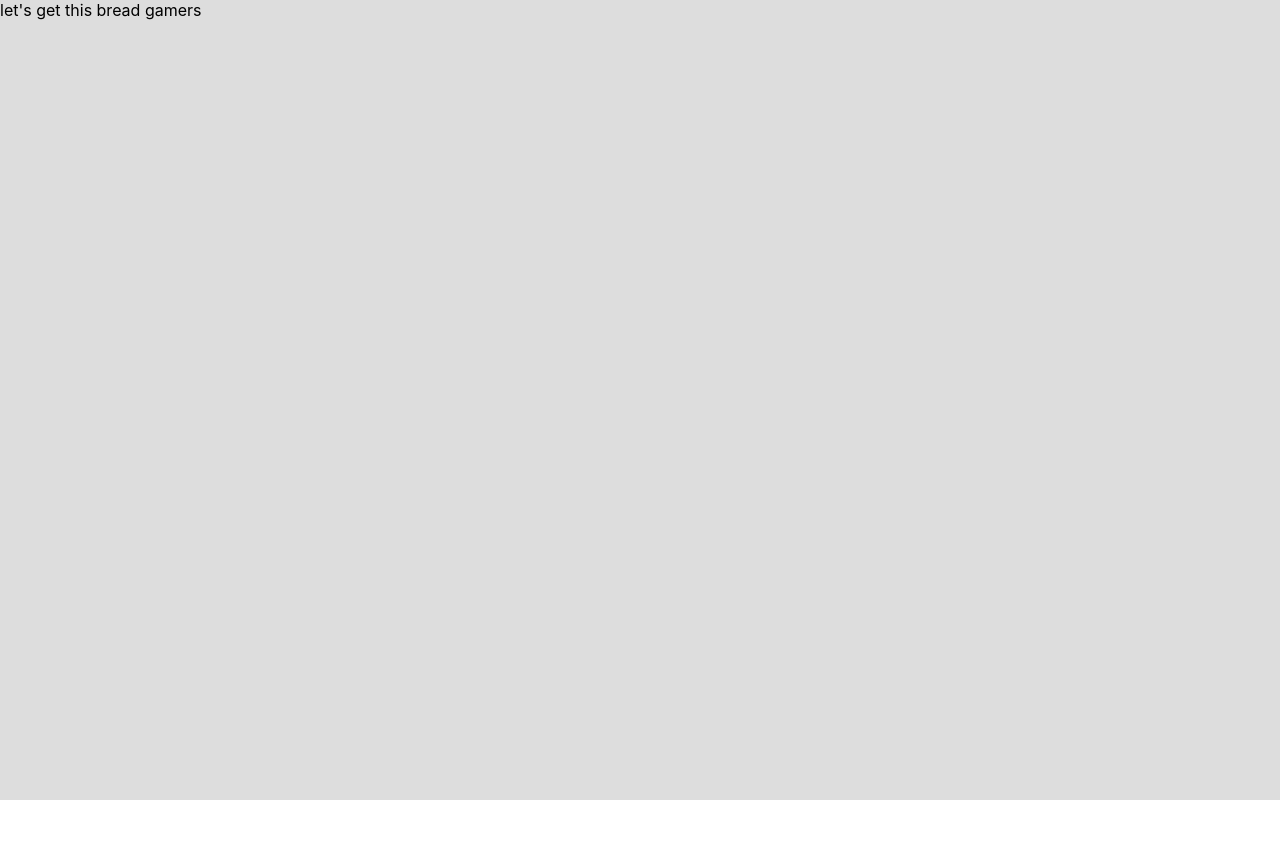
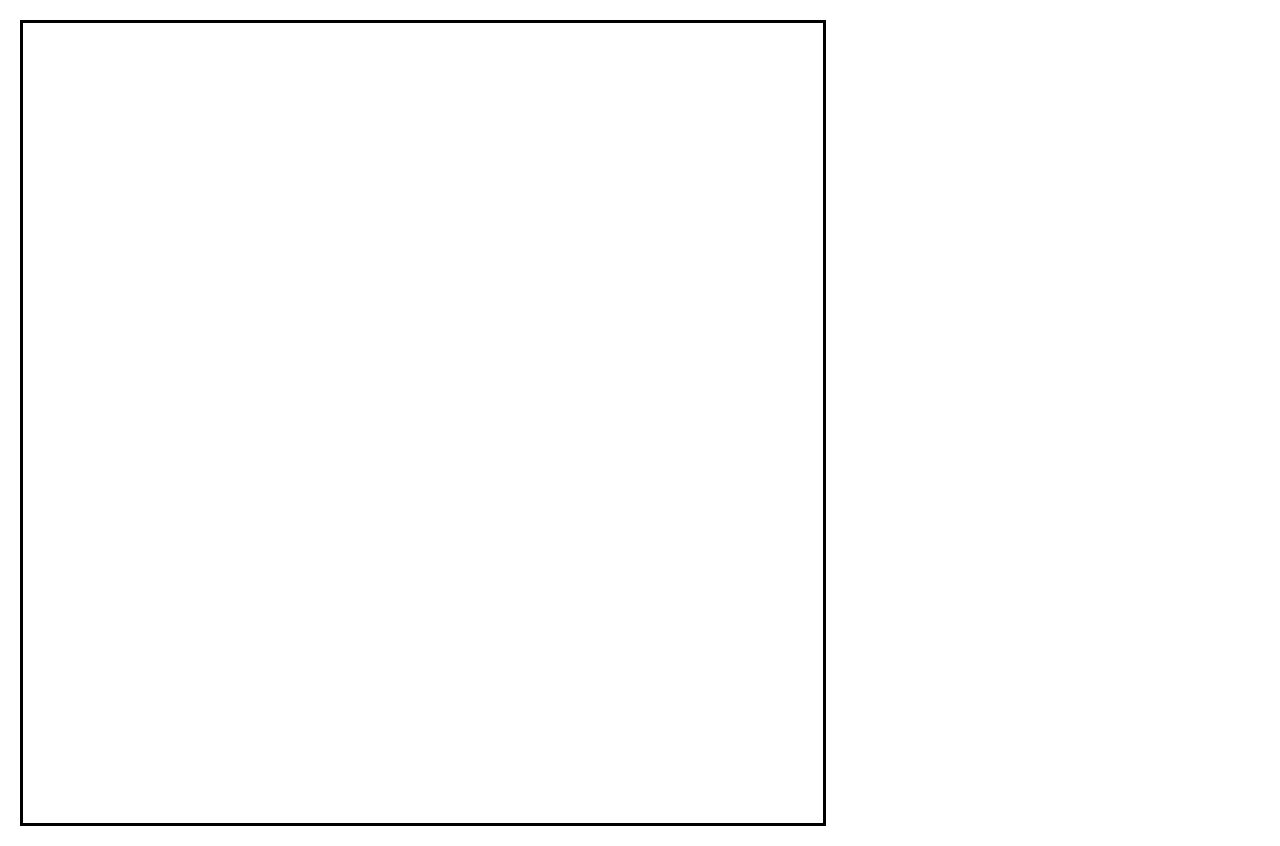
Before and after one commit to AustereTriceratops/Sudoku, a React (Create React App) app: page / in a window 1280 px wide. Before the commit the page ends 800 px from the top, so only its background shows below. Built offline with nearby package versions, Linux system fonts and the light colour scheme.

Commit message:
react running w/ THREE.js

```diff
--- a/src/App.css
+++ b/src/App.css
@@ -1,5 +1,19 @@
 .App {
   background-color: #ddd;
   height: 100vh;
-  position:relative;
+  width: 100vw;
+  position: absolute;
 }
+
+.canvas-wrapper {
+  margin: 20px;
+  border-style: solid;
+  border-color: black;
+  width: 800px;
+  height: 800px;
+}
+
+canvas {
+  width: 800px;
+  height: 800px;
+}
--- a/src/App.js
+++ b/src/App.js
@@ -1,12 +1,14 @@
+import { Component } from 'react';
 import './App.css';
-import {SudokuWrapper} from "./core/wrapper.tsx";
+import {SudokuWrapper} from "./core/wrapper";
 
-function App() {
-  return (
-    <div className="App">
-      <SudokuWrapper></SudokuWrapper>
-    </div>
-  );
+class App extends Component{
+    render() {
+        return (
+            <SudokuWrapper/>
+        );
+    }
 }
 
+
 export default App;
--- /dev/null
+++ b/src/core/canvasWrapper.tsx
@@ -0,0 +1,27 @@
+import React, { Component, createRef, RefObject } from "react";
+import { Main } from "./graphics/main";
+
+export class CanvasWrapper extends Component {
+    props;
+
+    canvasRef: RefObject<HTMLDivElement>;
+    instance: Main;
+
+    constructor(props) {
+        super(props);
+        this.props = props;
+        this.canvasRef = createRef<HTMLDivElement>();
+    }
+
+    componentDidMount(): void {
+        const canvas = this.canvasRef.current;
+
+        this.instance = new Main({...this.props, canvas: canvas});
+    }
+
+    render() {
+        return (
+            <div className="canvas-wrapper" ref={this.canvasRef}/>
+        )
+    }
+}
--- /dev/null
+++ b/src/core/graphics/constants.ts
@@ -0,0 +1,5 @@
+import * as THREE from "three";
+
+export const WHITE = new THREE.Color(0xfff);
+export const LIGHT_GREY = new THREE.Color(0xbbbbbb);
+export const BLACK = new THREE.Color(0x000);
--- a/src/core/graphics/main.ts
+++ b/src/core/graphics/main.ts
@@ -1,26 +1,34 @@
 import * as THREE from 'three';
-import { Puzzle } from '../logic/puzzle';
+import { BLACK, LIGHT_GREY } from './constants';
 
-type GameProps = {
-    puzzle: Puzzle;
-    highlightedCells: number[];
-}
-
-class Main {
+export class Main {
     scene: THREE.Scene;
     camera: THREE.OrthographicCamera;
     renderer: THREE.WebGLRenderer;
-    //props: GameProps;
-    props: any;
+    props;
 
-    constructor(props: any) {
+    constructor(props) {
         this.props = props;
 
-        this.scene = new THREE.Scene();
+        this.scene = new THREE.Scene({background: BLACK});
         this.camera = new THREE.OrthographicCamera(-1, 1, 1, -1);
+
         this.renderer = new THREE.WebGLRenderer();
-        document.body.append(this.renderer.domElement);
+        this.renderer.setClearColor( 0xffffff );
+        this.props.canvas.appendChild(this.renderer.domElement);
+
+        this.subscribeEvents();
+        this.render();
     }
 
+    subscribeEvents() {
+        this.renderer.domElement.addEventListener("click", () => {
+            this.scene.background = LIGHT_GREY;
+            this.render();
+        })
+    }
 
+    render() {
+        this.renderer.render(this.scene, this.camera);
+    }
 }
--- a/src/core/wrapper.tsx
+++ b/src/core/wrapper.tsx
@@ -1,36 +1,33 @@
-import React from "react";
-import { Component } from "react";
+import React, { Component } from "react";
+import { CanvasWrapper } from "./canvasWrapper";
 import { Puzzle } from "./logic/puzzle";
 
 export class SudokuWrapper extends Component {
-    ref: HTMLElement;
-
-    state: {
-        puzzle: Puzzle;
+    state = {
+        puzzle: new Puzzle(),
+        highlightedCells: [],
     }
 
-    constructor(props: any) {
-        super(props);
-        //this.ref = createRef();
-        ;
-    }
+    // =========== STATE MANAGEMENT ===========
 
-    componentDidMount(): void {
-        this.setState({
-            puzzle: new Puzzle()
-        })
+    toggleHighlightedCell(cell: number) {
+        const {highlightedCells} = this.state;
+        const idx = highlightedCells.indexOf(cell);
+
+        if (idx === -1) {
+            highlightedCells.push(cell);
+        } else {
+            highlightedCells.splice(idx, 1);
+        }
     }
 
     render() {
-        console.log("we renderin");
         return (
-            <div>let's get this bread gamers</div>
+            <CanvasWrapper
+                puzzle={this.state.puzzle}
+                highlightedCells={this.state.highlightedCells}
+                toggleHighlightedCell={this.toggleHighlightedCell.bind(this)}
+            />
         )
     }
 }
-
-export const something = () => {
-    return (
-        <div>let's go</div>
-    )
-}
```
